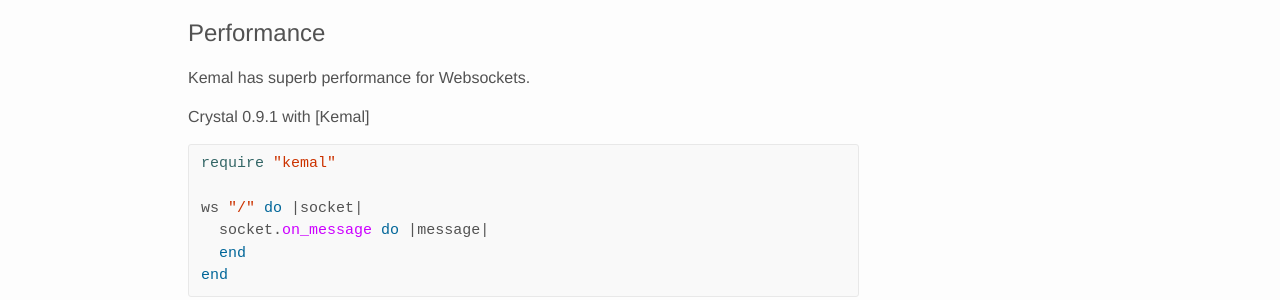
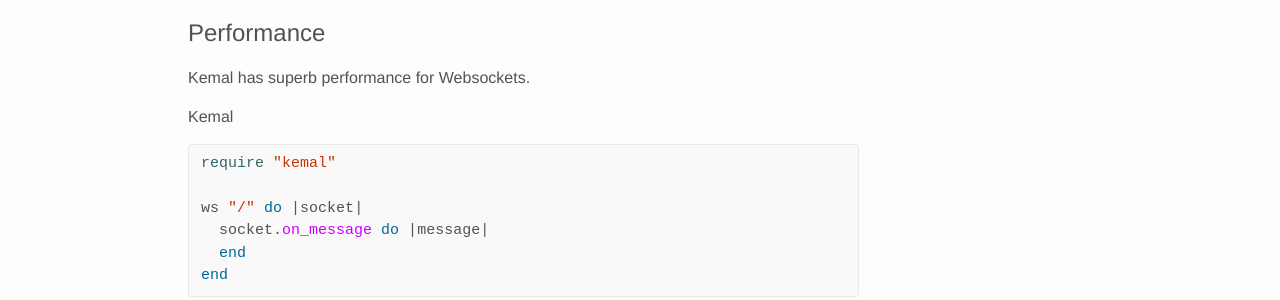
Before and after one commit to kemalcr/kemal, a Jekyll site: the page built from _docs/websockets.md, in a window 1280 px wide. Shown: the part 928-1228 px from the top of the page. Built offline with Jekyll 4.4.1, drawn with Linux system fonts in a browser that asks for light colours; Markdown is read by kramdown in place of the engine named in the settings.

Commit message:
Update websockets.md

````diff
--- a/_docs/websockets.md
+++ b/_docs/websockets.md
@@ -42,7 +42,7 @@
 
 Kemal has superb performance for Websockets.
 
-Crystal 0.9.1 with [Kemal]
+Kemal
 
 ```ruby
 require "kemal"
````
